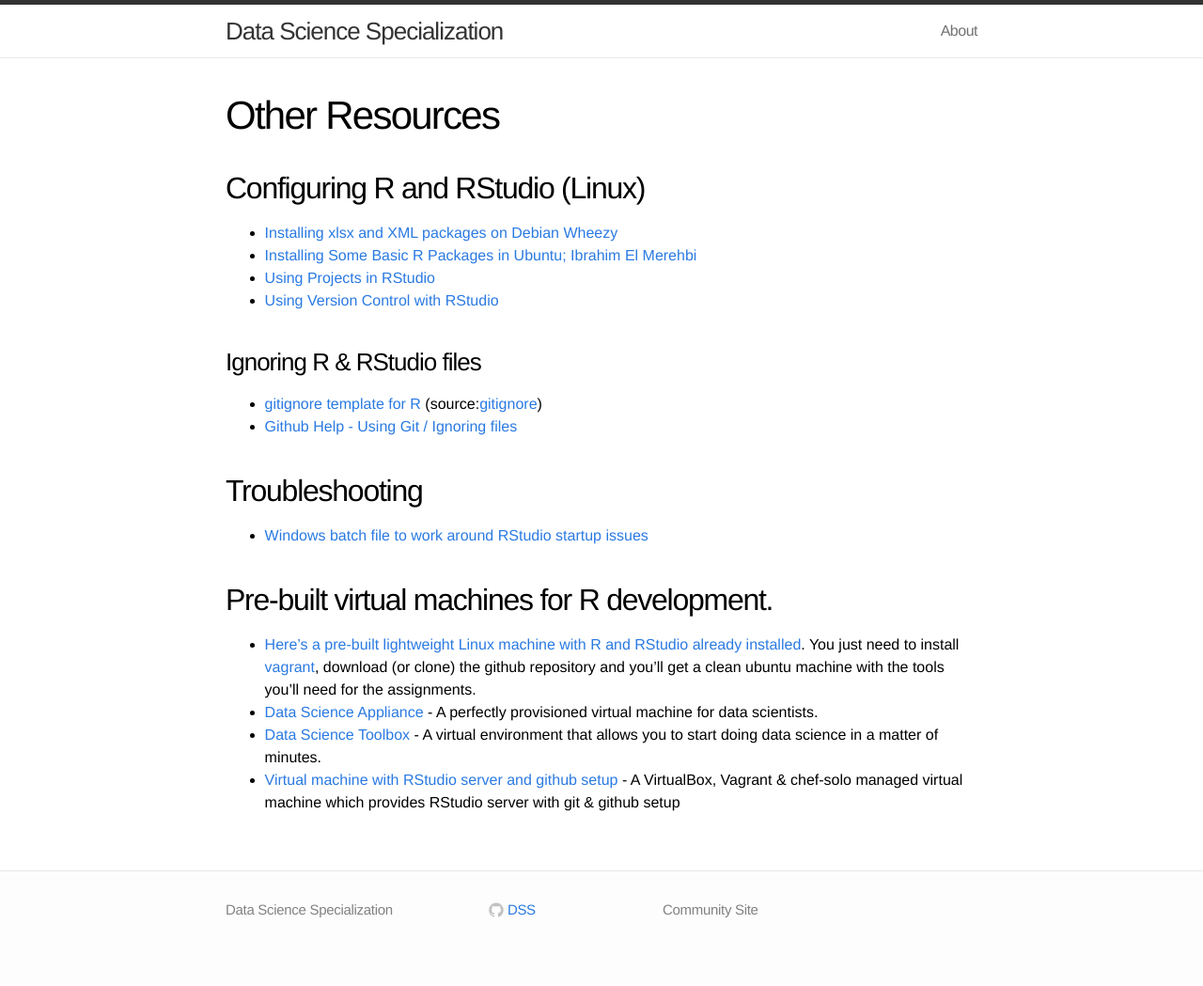
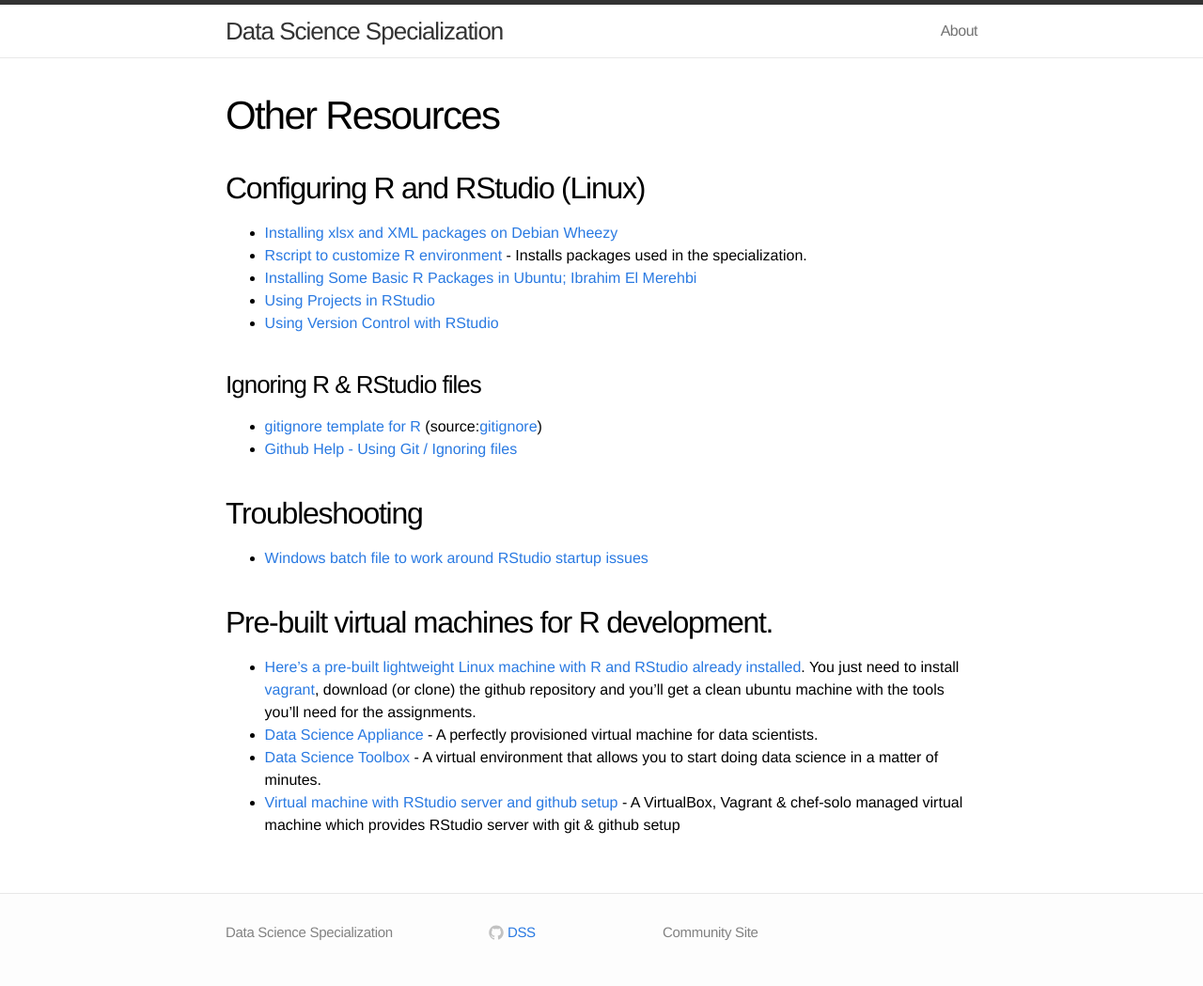
Before and after one commit to DataScienceSpecialization/DataScienceSpecialization.github.io, a Jekyll site: the page built from other.md, in a window 1280 px wide. Shown: the whole page at 94% size. Built offline with Jekyll 4.4.1, drawn with Linux system fonts in a browser that asks for light colours; before the commit the page ends 1025 px from its top, so only the background shows below that.

Commit message:
added link to an Rscript

```diff
--- a/other.md
+++ b/other.md
@@ -7,6 +7,7 @@
 ## Configuring R and RStudio (Linux)
 
 - [Installing xlsx and XML packages on Debian Wheezy](http://allanino.me/blog/programming/installing-some-r-packages/)
+- [Rscript to customize R environment](http://bit.ly/r-customize-script) - Installs packages used in the specialization.
 - [Installing Some Basic R Packages in Ubuntu; Ibrahim El Merehbi](http://elmerehbi.wordpress.com/2014/09/09/installing-some-basic-r-packages-in-ubuntu)
 - [Using Projects in RStudio](https://support.rstudio.com/hc/en-us/articles/200526207-Using-Projects)
 - [Using Version Control with RStudio](https://support.rstudio.com/hc/en-us/articles/200532077-Version-Control-with-Git-and-SVN)
```
